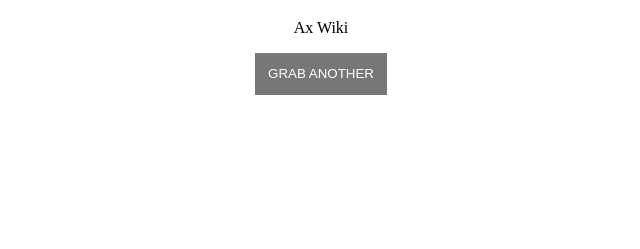
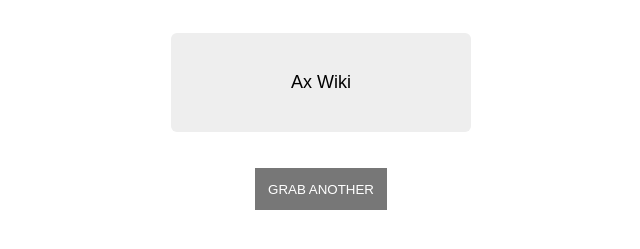
Before and after one commit to hello-steven/random-intel-codename, a website: page public/index.html in a window 1280 px wide. Shown: the part 61-310 px from the top of the page, without its empty margins (319-959 px from the left). Drawn offline with nearby package versions, Linux system fonts and the light colour scheme.

Commit message:
prettify css

```diff
--- a/public/style.css
+++ b/public/style.css
@@ -6,8 +6,15 @@ div#display_name {
   width: 85vw;
   max-width: 300px;
   text-align: center;
-  margin: 1em auto;
+  margin: 2em auto;
   display: block;
+  font-family: sans-serif;
+  font-size: 18px;
+  line-height: 1.5;
+  padding: 1em 2em;
+  box-sizing: border-box;
+  background: #eee;
+  border-radius: 6px;
 }
 button {
   margin: 0 auto;
```
